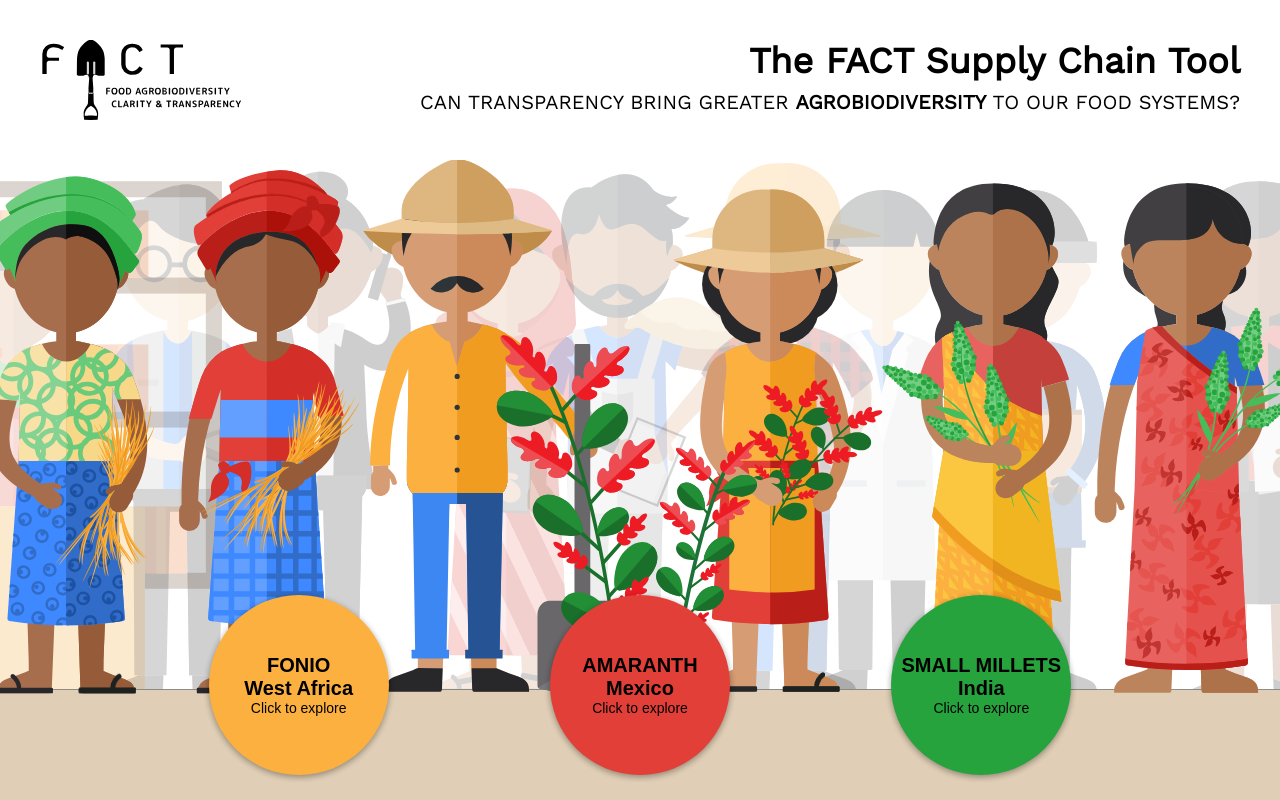
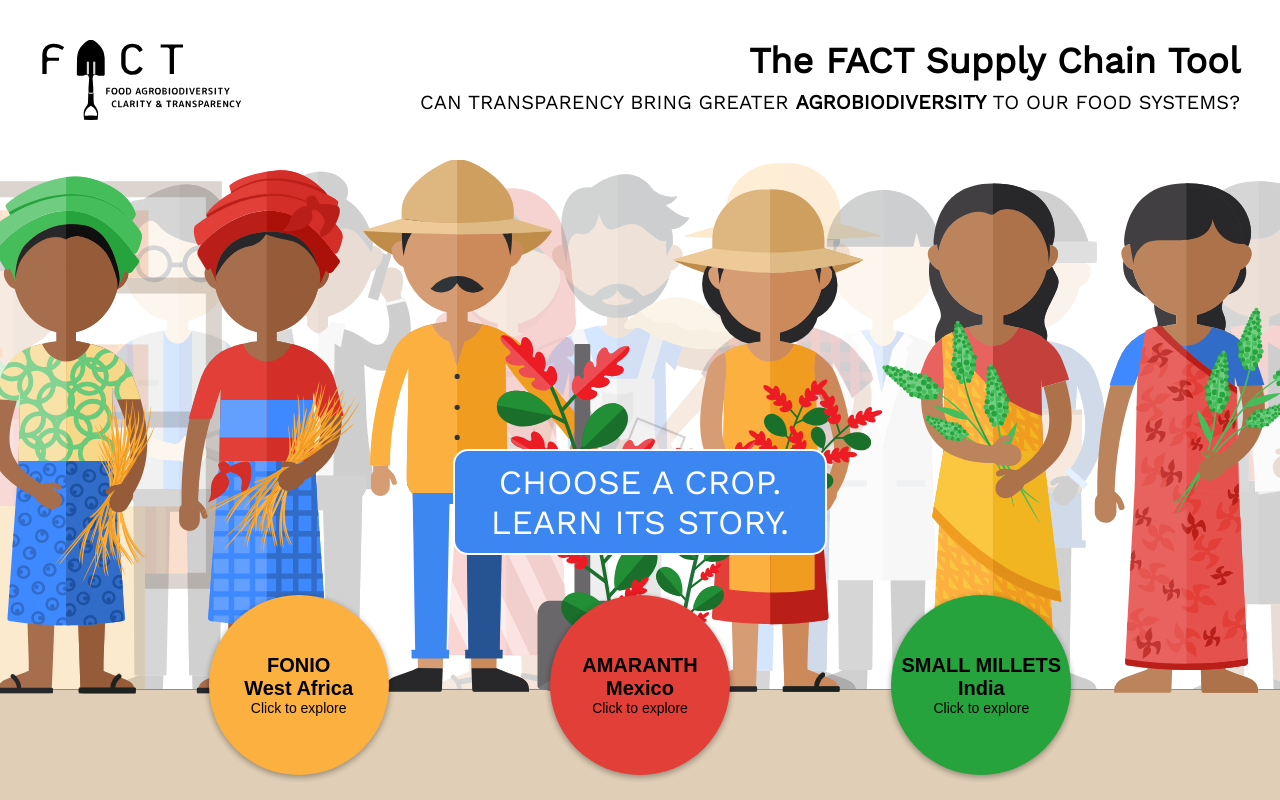
Before and after one commit to thelexicondotorg/supplychaintool, a React app: page / in a window 1280 px wide. Built offline with nearby package versions, Linux system fonts and the light colour scheme.

Commit message:
Intro hint

```diff
--- a/src/IntroButtons.tsx
+++ b/src/IntroButtons.tsx
@@ -60,12 +60,39 @@ export class IntroButtons extends React.Component<{}, IIntroButtonsState> {
                     return (
                         <div
                             style={{
+                                minWidth: "80%",
                                 position: "absolute",
                                 bottom: "25px",
-                                minWidth: "80%",
+                                left: `${(window.innerWidth - buttonsWidth) / 2}px`
+                            }}
+                        >
+                            <div
+                                className="intro-hint"
+                                style={{
+                                    margin: "0 auto",
+                                    backgroundColor: "#3B86F1",
+                                    borderRadius: "15px",
+                                    border: "2px solid white",
+                                    color: "white",
+                                    textAlign: "center",
+                                    marginBottom: "40px",
+                                    display: "flex"
+                                }}
+                            >
+                                <div
+                                    style={{
+                                        width: "100%",
+                                        textAlign: "center",
+                                        alignSelf: "center"
+                                    }}
+                                >
+                                    CHOOSE A CROP.<br/>LEARN ITS STORY.
+                                </div>
+                            </div>
+                            <div
+                                style={{
                                     display: "grid",
-                                gridTemplateColumns: "1fr 1fr 1fr",
-                                left: `${(window.innerWidth - buttonsWidth) / 2}px`
+                                    gridTemplateColumns: "1fr 1fr 1fr"
                                 }}
                             >
                                 <div className="intro-button-container">
@@ -121,6 +148,7 @@ export class IntroButtons extends React.Component<{}, IIntroButtonsState> {
                                         content={makeButton("SMALL MILLETS", "India")}
                                         onClick={() => onEnter("/small-millets")}
                                     />
+                                </div>
                             </div>
                         </div>
                     );
--- a/src/SectionMap.tsx
+++ b/src/SectionMap.tsx
@@ -114,7 +114,7 @@ export class SectionMap extends React.Component<ISectionMapProps, ISectionMapSta
         }
         this._images.forEach(i => i.onResize(this._frame));
 
-        const ratio = this.isFullscreen ? 49 : 49;
+        const ratio = this.isFullscreen ? 55 : 49;
         const { width, height } = this._frame.getBoundingClientRect();
         this._root.style.fontSize = `${Math.min(width, height) / ratio}px`;
     }
--- a/src/styles/common.css
+++ b/src/styles/common.css
@@ -357,6 +357,15 @@ body {
     }
 }
 
+@media (max-width: 400px), (max-height: 400px) {
+    .intro-button-title {
+        font-size: 12px;
+    }
+    .intro-button-subtitle {
+        font-size: 10px;
+    }
+}
+
 .principles {
     font-size: 14px;
 }
@@ -372,3 +381,17 @@ body {
         font-size: 10px;
     }
 }
+
+.intro-hint {
+    width: 374px;
+    height: 106px;
+    font-size: 34px;
+}
+
+@media (max-height: 660px) {
+    .intro-hint {
+        width: 200px;
+        height: 60px;
+        font-size: 18px;
+    }
+}
```
Lines whose indentation alone changed are shown as unchanged.
